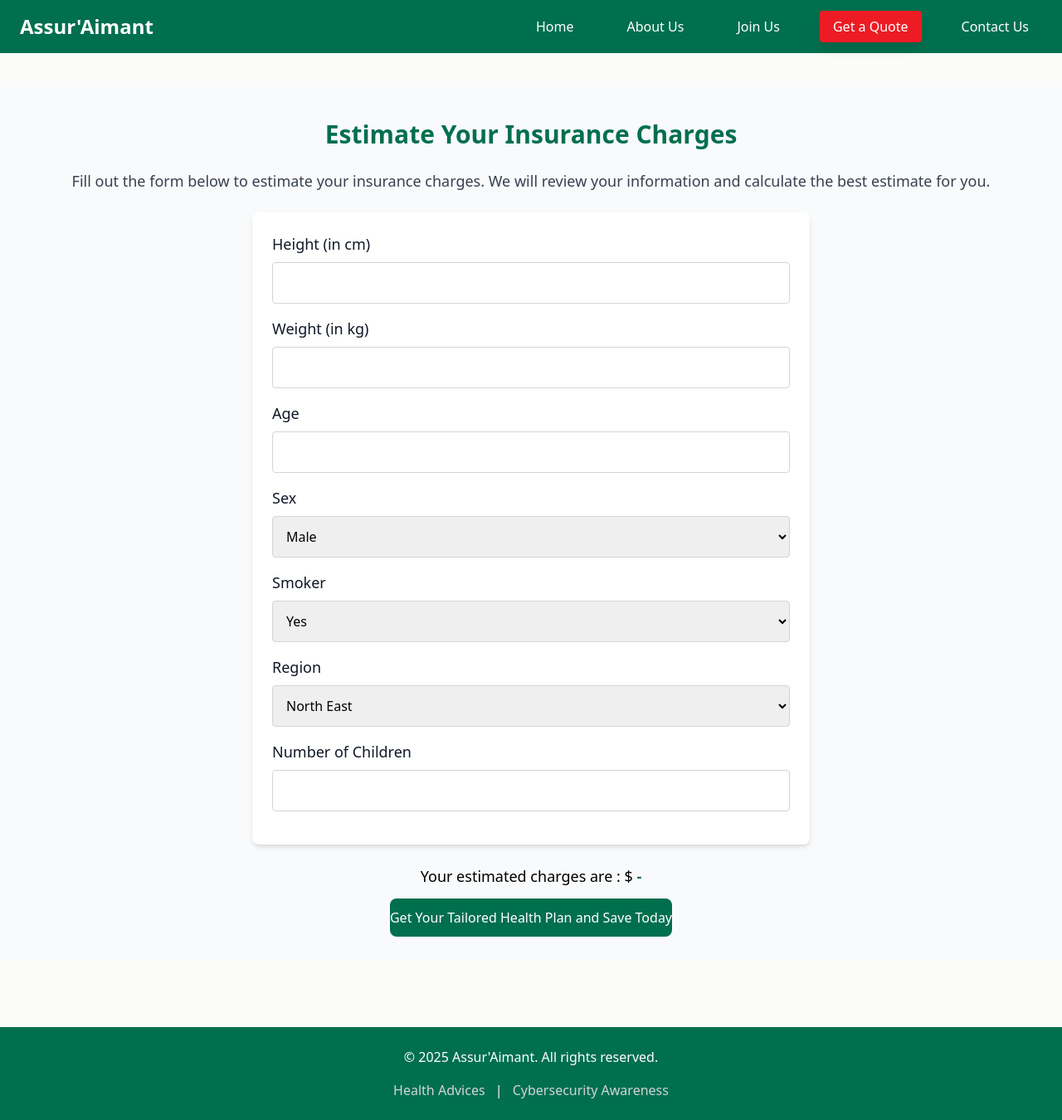
After one commit to MichAdebayo/brief_django_application, a Django app: page /predict/ in a window 1280 px wide. The commit adds this page. Shown: the whole page at 83% size. Run offline with Django 5.2, Linux system fonts and the light colour scheme; some libraries are stand-ins or nearby versions.

Commit message:
last design changes

```diff
--- a/brief_app/brief_app/settings.py
+++ b/brief_app/brief_app/settings.py
@@ -143,7 +143,6 @@ AUTH_USER_MODEL = 'insurance_app.UserProfile'
 
 DEFAULT_AUTO_FIELD = 'django.db.models.BigAutoField'
 
-"""Dorothee"""
 
 # Redirect to this URL after successful login
 LOGIN_REDIRECT_URL = '/user_profile/'
--- a/brief_app/insurance_app/templates/insurance_app/base.html
+++ b/brief_app/insurance_app/templates/insurance_app/base.html
@@ -51,8 +51,8 @@
                     </li>
                     <!-- Get a Quote -->
                     <li>
-                        <a href="{% url 'contact' %}" class="px-4 py-2 rounded transition
-                            {% if request.resolver_match.url_name == '#' %}
+                        <a href="{% url 'predict_charges' %}" class="px-4 py-2 rounded transition
+                            {% if request.resolver_match.url_name == 'predict_charges' %}
                                 bg-[#ed1c24] text-white shadow-lg
                             {% else %}
                                 hover:bg-[#ed1c24] hover:text-white
--- a/brief_app/insurance_app/templates/insurance_app/home.html
+++ b/brief_app/insurance_app/templates/insurance_app/home.html
@@ -117,7 +117,7 @@
         <div class="w-full md:w-1/3 text-center md:text-left">
             <h3 class="mb-3 font-bold text-lg text-emerald-900">Assur'Cares</h3>
             <ul class="list-none space-y-2">
-                <li><a href="{% url 'join_us' %}" class="text-gray-900 hover:text-[#ed1c24] transition duration-300">Need a Quote</a></li>
+                <li><a href="{% url 'predict_charges' %}" class="text-gray-900 hover:text-[#ed1c24] transition duration-300">Need a Quote</a></li>
                 <li><a href="{% url 'contact' %}" class="text-gray-900 hover:text-[#ed1c24] transition duration-300">Need Help</a></li>
             </ul>
         </div>
--- /dev/null
+++ b/brief_app/insurance_app/templates/insurance_app/insurance_form.html
@@ -0,0 +1,144 @@
+{% extends "insurance_app/base.html" %}
+
+{% block content %}
+<section id="insurance-estimate-form" class="bg-gray-50 py-10">
+    <div class="container mx-auto text-center">
+        <h2 class="text-3xl font-bold mb-6 text-[#006f4e]">Estimate Your Insurance Charges</h2>
+        <p class="text-lg text-gray-700 mb-6">Fill out the form below to estimate your insurance charges. We will review your information and calculate the best estimate for you.</p>
+
+        <form method="post" id="charge-form" class="max-w-2xl mx-auto bg-white p-6 rounded-lg shadow-md">
+            {% csrf_token %}
+
+            <div class="mb-4">
+                <label for="height" class="block text-left text-lg text-gray-900">Height (in cm)</label>
+                <input type="number" id="height" name="height" min="50" class="w-full p-3 mt-2 border border-gray-300 rounded" required>
+            </div>
+
+            <div class="mb-4">
+                <label for="weight" class="block text-left text-lg text-gray-900">Weight (in kg)</label>
+                <input type="number" id="weight" name="weight" min="1" class="w-full p-3 mt-2 border border-gray-300 rounded" required>
+            </div>
+
+            <div class="mb-4">
+                <label for="age" class="block text-left text-lg text-gray-900">Age</label>
+                <input type="number" id="age" name="age" min="0" max="120" class="w-full p-3 mt-2 border border-gray-300 rounded" required>
+            </div>
+
+            <div class="mb-4">
+                <label for="sex" class="block text-left text-lg text-gray-900">Sex</label>
+                <select id="sex" name="sex" class="w-full p-3 mt-2 border border-gray-300 rounded" required>
+                    <option value="male">Male</option>
+                    <option value="female">Female</option>
+                </select>
+            </div>
+
+            <div class="mb-4">
+                <label for="smoker" class="block text-left text-lg text-gray-900">Smoker</label>
+                <select id="smoker" name="smoker" class="w-full p-3 mt-2 border border-gray-300 rounded" required>
+                    <option value="no">Yes</option>  <!-- Fixing issues with the model code -->
+                    <option value="yes">No</option>
+                </select>
+            </div>
+
+            <div class="mb-4">
+                <label for="region" class="block text-left text-lg text-gray-900">Region</label>
+                <select id="region" name="region" class="w-full p-3 mt-2 border border-gray-300 rounded" required>
+                    <option value="northeast">North East</option>
+                    <option value="southeast">South East</option>
+                    <option value="northwest">North West</option>
+                    <option value="southwest">South West</option>
+                </select>
+            </div>
+
+            <div class="mb-4">
+                <label for="children" class="block text-left text-lg text-gray-900">Number of Children</label>
+                <input type="number" id="children" name="children" min="0" class="w-full p-3 mt-2 border border-gray-300 rounded" required>
+            </div>
+
+        </form>
+
+        <div class="mt-6 text-center">
+
+            <p class="text-lg"> Your estimated charges are : $ <span id="prediction" class="font-bold text-[#006f4e]">-</span></p>
+        </div>
+
+        <div class="mt-6 text-center">
+            <!-- Sign-Up Button -->
+            <a href="{% url 'signup' %}" class="btn-style w-full py-3 bg-[#006f4e] text-white rounded-lg hover:bg-[#009b9d]">Get Your Tailored Health Plan and Save Today</a>
+        </div>
+
+    </div>
+</section>
+
+<script>
+    const form = document.getElementById("insurance-estimate-form");
+    const predictionElement = document.getElementById("prediction");
+
+    function updatePrediction() {
+        // Get form data
+        const height = parseFloat(document.getElementById("height").value) || 0;
+        const weight = parseFloat(document.getElementById("weight").value) || 0;
+        const age = parseInt(document.getElementById("age").value) || 0;
+        const sex = document.getElementById("sex").value;
+        const smoker = document.getElementById("smoker").value;
+        const region = document.getElementById("region").value;
+        const children = parseInt(document.getElementById("children").value) || 0;
+
+        // Calculate BMI if height and weight are provided
+        let bmi = 0;
+        if (height > 0 && weight > 0) {
+          bmi = weight / ((height / 100) ** 2);
+        }
+
+        // Calculate BMI category
+        let bmi_category = '';
+        if (bmi < 18.5) {
+            bmi_category = 'Sous-poids';
+        } else if (bmi < 24.9) {
+            bmi_category = 'Poids normal';
+        } else if (bmi < 29.9) {
+            bmi_category = 'Surpoids';
+        } else if (bmi < 40) {
+            bmi_category = 'Obésité';
+        } else {
+            bmi_category = 'Obésité sévère';
+        }
+
+        // Send data to the server using Fetch API
+        fetch("/predict/", {
+            method: "POST",
+            headers: {
+                "Content-Type": "application/json",
+                "X-CSRFToken": "{{ csrf_token }}" // Include CSRF token for security
+            },
+            body: JSON.stringify({
+                height,
+                weight,
+                age,
+                sex,
+                smoker,
+                region,
+                children,
+                bmi,
+                bmi_category,
+            })
+        })
+        .then(response => response.json())
+        .then(data => {
+            // Update the prediction element
+            predictionElement.textContent = data.prediction || "Error";
+        })
+        .catch(error => {
+            console.error("Error during prediction:", error);
+            predictionElement.textContent = "Error";
+        });
+    }
+
+    // Add event listeners to all form fields
+    form.querySelectorAll("input, select").forEach(input => {
+        input.addEventListener("input", updatePrediction);
+    });
+
+  </script>
+
+{% endblock %}
--- a/brief_app/insurance_app/urls.py
+++ b/brief_app/insurance_app/urls.py
@@ -1,5 +1,5 @@
 from django.urls import path, include
-from .views import CustomLoginView, SignupView, HomeView, UserProfileView,WelcomeView,AboutView, JoinUsView,ApplyView,TemplateView,apply,contact_view,HealthAdvicesView,CybersecurityAwarenessView
+from .views import solve_message,predict_charges,CustomLoginView, SignupView, HomeView, UserProfileView,WelcomeView,AboutView, JoinUsView,ApplyView,TemplateView,apply,contact_view,HealthAdvicesView,CybersecurityAwarenessView,message_list_view
 from django.contrib.auth.views import LogoutView
 from django.views.generic.base import RedirectView
 
@@ -9,7 +9,7 @@ urlpatterns = [
     path('signup/', SignupView.as_view(), name='signup'),
     path('logout/', LogoutView.as_view(), name='logout'),
     path('user_profile/', UserProfileView.as_view(), name='user_profile'),
-    #path('welcome/',WelcomeView.as_view(), name='welcome'),
+    path('welcome/',WelcomeView.as_view(), name='welcome'),
     path('about/',AboutView.as_view(), name='about'),
     path('join-us/', JoinUsView.as_view(), name='join_us'),
     path('apply/', apply, name='apply'),
@@ -18,5 +18,9 @@ urlpatterns = [
     path('contact/', contact_view, name='contact'),
     path('health-advices/', HealthAdvicesView.as_view(), name='health_advices'),
     path('cybersecurity-awareness/',CybersecurityAwarenessView.as_view(), name='cybersecurity_awareness'),
+    path('messages/', message_list_view, name='messages_list'),
+    path('solve-message/<int:message_id>/', solve_message, name='solve_message'),
+    path('predict/', predict_charges, name='predict_charges'),
+
 # path("__reload__/", include("django_browser_reload.urls")),
 ]
--- a/brief_app/insurance_app/views.py
+++ b/brief_app/insurance_app/views.py
@@ -6,15 +6,23 @@ from django.contrib import messages
 from django.urls import reverse_lazy
 from django.views.generic import TemplateView
 from .models import UserProfile, Job, ContactMessage
-from .forms import UserProfileForm, UserSignupForm, UserLoginForm, ApplicationForm
+from .forms import UserProfileForm, UserSignupForm, UserLoginForm, ApplicationForm,InsuranceForm
 from django.http import HttpResponse
 import pickle
 from django.http import JsonResponse
 import json
 import numpy as np
-from django.http import JsonResponse
 from django.views.decorators.csrf import csrf_exempt
 import os
+from django.contrib.admin.views.decorators import staff_member_required
+import pickle
+import pandas as pd
+
+import pickle
+
+
+
+
 
 # Create your views here.
 class HomeView(TemplateView):
@@ -64,8 +72,10 @@ def apply(request):
         return HttpResponse("Application submitted successfully!")
     return redirect('join_us')
 
-#class WelcomeView(TemplateView):
-    #template_name = 'insurance_app/welcome.html'
+#Welcome view (used to modified homepage)
+class WelcomeView(TemplateView):
+    template_name = 'insurance_app/welcome.html'
+
 #templates  for Assur'Cares Section
 class HealthAdvicesView(TemplateView):
     template_name = 'insurance_app/health_advices.html'
@@ -73,6 +83,7 @@ class HealthAdvicesView(TemplateView):
 class CybersecurityAwarenessView(TemplateView):
     template_name = 'insurance_app/cybersecurity_awareness.html'
 
+#Sign up view
 class SignupView(CreateView):
     model = UserProfile
     form_class = UserSignupForm  # Utilisez un formulaire personnalisé
@@ -136,3 +147,84 @@ def contact_view(request):
         return redirect('contact')  # Replace 'contact' with the name of your URL pattern
 
     return render(request, "insurance_app/contact_form.html")
+
+
+# To see this messages
+@staff_member_required
+def message_list_view(request):
+    messages = ContactMessage.objects.all().order_by('-submitted_at')  # Most recent first
+    return render(request, "insurance_app/messages_list.html", {"messages": messages})
+
+
+# to solve the messages
+
+@csrf_exempt
+def solve_message(request, message_id):
+    if request.method == 'POST':
+        try:
+            contact_message = ContactMessage.objects.get(id=message_id)
+            contact_message.delete()
+            return JsonResponse({'success': True})
+        except ContactMessage.DoesNotExist:
+            return JsonResponse({'success': False, 'error': 'Message not found.'}, status=404)
+    return JsonResponse({'success': False, 'error': 'Invalid request method.'}, status=400)
+
+
+#Dynamic quote :
+
+def predict_charges(request):
+    prediction = None
+
+    # Handle the GET request - Render the form
+    if request.method == 'GET':
+        return render(request, 'insurance_app/insurance_form.html', {'prediction': prediction})
+
+    # Handle the POST request - Process the form data and predict
+    elif request.method == 'POST':
+        try:
+            # Parse the JSON data from the request body
+            data = json.loads(request.body)
+
+            # Extract data from the JSON
+            height = float(data.get('height'))
+            weight = float(data.get('weight'))
+            age = int(data.get('age'))
+            sex = data.get('sex')
+            smoker = data.get('smoker')
+            region = data.get('region')
+            children = int(data.get('children'))
+            bmi = float(data.get('bmi'))
+            bmi_category = data.get('bmi_category')
+
+            # Load model from pickle
+            model_path = 'insurance_app/model/model_1.pickle'
+            with open(model_path, 'rb') as file:
+                model = pickle.load(file)
+
+            # Prepare data as a DataFrame (ensure the order matches your model's expected input)
+            input_data = pd.DataFrame([{
+                'height': height,
+                'weight': weight,
+                'age': age,
+                'sex': sex,
+                'smoker': smoker,
+                'region': region,
+                'children': children,
+                'bmi': bmi,
+                'BMI_category': bmi_category
+            }])
+
+            # Make the prediction
+            prediction = round(model.predict(input_data)[0], 2)
+
+            # Ensure prediction is non-negative
+            prediction = max(prediction, 0)
+
+            # Return prediction as JSON response
+            return JsonResponse({'prediction': prediction})
+
+        except Exception as e:
+            return JsonResponse({'error': str(e)}, status=400)
+
+    # If not GET or POST, return an error
+    return JsonResponse({'error': 'Invalid request method'}, status=405)
--- /dev/null
+++ b/brief_app/test_numpy.py
@@ -0,0 +1 @@
+import numpy as np; print(np.__version__)
```
Also changed, not shown: brief_app/insurance_app/forms.py (+10 -0 lines), brief_app/insurance_app/templates/insurance_app/messages_list.html (added, +57 -0 lines), brief_app/insurance_app/templates/insurance_app/welcome.html (+149 -102 lines), brief_app/test.py (added, +8 -0 lines), brief_app/db.sqlite3, brief_app/insurance_app/models.py (line endings or trailing spaces), 3 other files.
